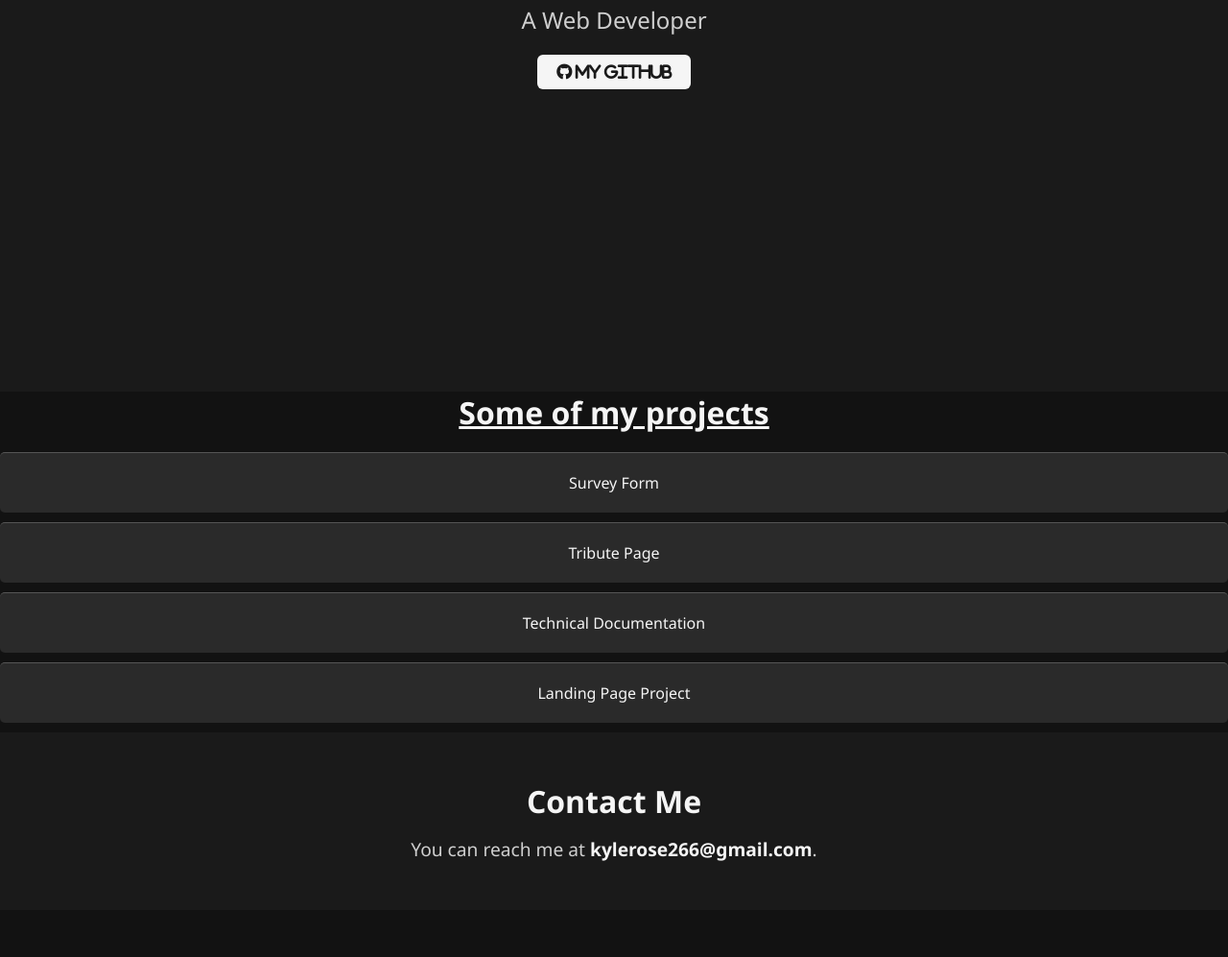
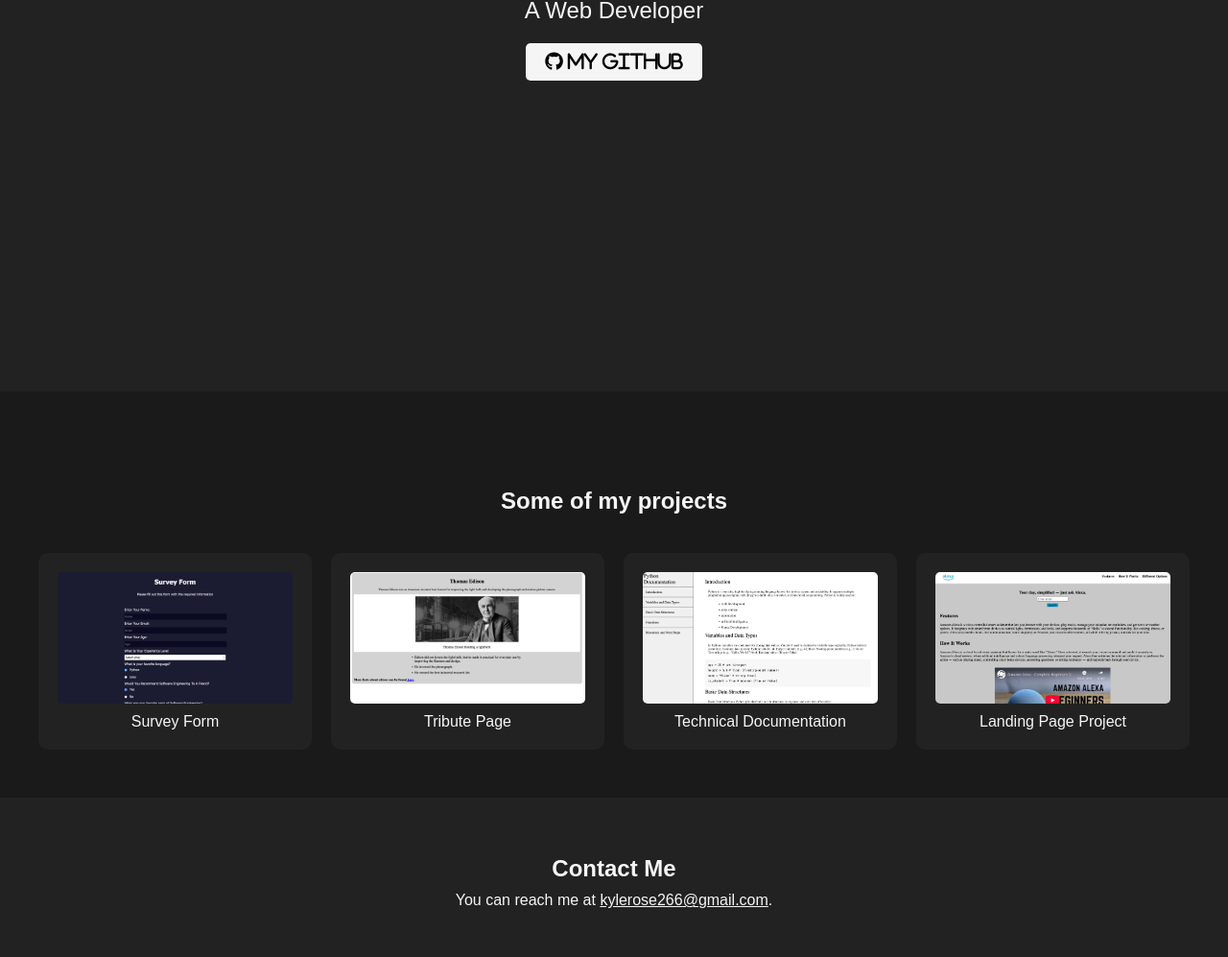
Before and after one commit to Kyle-Rose/ResponsiveWebDesign, a plain HTML site: page Section Five/Portfolio/index.html in a window 1280 px wide. Shown: the part 392-1389 px from the top of the page at 96% size. Before the commit the page ends 1340 px from the top, so only its background shows below. Drawn offline with Linux system fonts and the light colour scheme.

Commit message:
Initial Commit

```diff
--- a/Section Five/Portfolio/index.html
+++ b/Section Five/Portfolio/index.html
@@ -25,10 +25,22 @@
   <section id="projects">
     <h1>Some of my projects</h1>
     <div class="projects-grid">
-      <a href="https://raw.githack.com/Kyle-Rose/ResponsiveWebDesign/main/Section%20One/SurveyProject/index.html" class="project-tile" logo="github">Survey Form</a>
-      <a href="https://raw.githack.com/Kyle-Rose/ResponsiveWebDesign/main/Section%20Two/TributeProject/index.html" class="project-tile">Tribute Page</a>
-      <a href="https://raw.githack.com/Kyle-Rose/ResponsiveWebDesign/main/Section%20Three/TechnicalDocumentationPage/index.html" class="project-tile">Technical Documentation</a>
-      <a href="https://raw.githack.com/Kyle-Rose/ResponsiveWebDesign/main/Section%20Four/LandingPageProject/index.html" class="project-tile">Landing Page Project</a>
+      <a class="project-tile" href="https://raw.githack.com/Kyle-Rose/ResponsiveWebDesign/main/Section%20One/SurveyProject/index.html">
+        <img src="./Survey.png" alt="Survey Form">
+        <p>Survey Form</p>
+      </a>
+      <a class="project-tile" href="https://raw.githack.com/Kyle-Rose/ResponsiveWebDesign/main/Section%20Two/TributeProject/index.html">
+        <img src="./Tribute.png" alt="Tribute Page">
+        <p>Tribute Page</p>
+      </a>
+      <a class="project-tile" href="https://raw.githack.com/Kyle-Rose/ResponsiveWebDesign/main/Section%20Three/TechnicalDocumentationPage/index.html">
+        <img src="./Technical.png" alt="Technical Documentation">
+        <p>Technical Documentation</p>
+      </a>
+      <a class="project-tile" href="https://raw.githack.com/Kyle-Rose/ResponsiveWebDesign/main/Section%20Four/LandingPageProject/index.html">
+        <img src="./Product.png" alt="Landing Page Project">
+        <p>Landing Page Project</p>
+      </a>
     </div>
   </section>
 
@@ -36,7 +48,5 @@
     <h2>Contact Me</h2>
     <p>You can reach me at <a href="mailto:kylerose266@gmail.com">kylerose266@gmail.com</a>.</p>
   </section>
-  <a href="https://github.com/Kyle-Rose" id="profile-link" target="_blank">
-</a>
 </body>
 </html>
--- a/Section Five/Portfolio/styles.css
+++ b/Section Five/Portfolio/styles.css
@@ -6,9 +6,8 @@
 
 body, html {
   width: 100%;
-  height: 100%;
-  font-family: 'Segoe UI', Tahoma, Geneva, Verdana, sans-serif;
-  background-color: #121212;
+  font-family: Arial, sans-serif;
+  background-color: #111;
   color: #f5f5f5;
 }
 
@@ -16,12 +15,14 @@ nav {
   position: fixed;
   top: 0;
   left: 0;
+  width: 100%;
+  height: 70px;
+  display: flex;
+  align-items: center;
+  padding: 0 20px;
   background-color: #1f1f1f;
-  width: 100%;
-  display: flex;
-  padding: 0 20px;
-  box-sizing: border-box;
   box-shadow: 0 2px 6px rgba(0,0,0,0.5);
+  z-index: 100;
 }
 
 #navbar ul {
@@ -36,138 +37,126 @@ nav {
   color: #f5f5f5;
   font-weight: bold;
   padding: 10px 15px;
+  display: flex;
+  align-items: center;
   transition: background-color 0.3s ease, color 0.3s ease;
 }
 
 #navbar a:hover {
-  background-color: #e0e0e0;
-  color: #1f1f1f;
+  background-color: #333;
+  color: #fff;
   border-radius: 5px;
 }
 
 #welcome-section {
-  background-color: #1a1a1a;
+  background-color: #222;
   height: 100vh;
   display: flex;
   flex-direction: column;
   justify-content: center;
   align-items: center;
   text-align: center;
+  padding: 0 20px;
 }
 
 #welcome-section h1 {
-  font-size: 3em;
-  color: #f5f5f5;
-  margin-bottom: 15px;
+  font-size: 3rem;
+  margin-bottom: 10px;
 }
 
 #welcome-section p {
-  font-size: 1.5em;
-  color: #cfcfcf;
+  font-size: 1.5rem;
   margin-bottom: 20px;
 }
 
-#welcome-section a#profile-link {
+#profile-link {
+  font-size: 1.2rem;
+  background: #f5f5f5;
+  color: black;
   text-decoration: none;
-  color: #1a1a1a;
-  background-color: #f5f5f5;
   padding: 10px 20px;
-  border-radius: 6px;
-  font-weight: bold;
-  transition: transform 0.2s ease, background-color 0.3s ease;
+  border-radius: 5px;
+  transition: background-color 0.3s ease, color 0.3s ease;
 }
 
-#welcome-section a#profile-link:hover {
-  background-color: #e0e0e0;
-  transform: scale(1.05);
+#profile-link:hover {
+  background-color: #d5d5d5;
+  color: #111;
 }
 
-.projects-grid a {
-  display: block;
-  padding: 20px;
-  background-color: #2a2a2a;
-  color: #f5f5f5;
+#projects {
+  padding: 100px 20px 50px;
+  background-color: #1a1a1a;
   text-align: center;
-  border-top: 1px solid #555;
-  text-decoration: none;
-  margin-bottom: 10px;
-  border-radius: 5px;
-  transition: transform 0.2s ease, background-color 0.3s ease;
-}
-
-.projects-grid a:hover {
-  background-color: #e0e0e0;
-  color: #1a1a1a;
-  transform: scale(1.05);
 }
 
 #projects h1 {
-  font-size: 2em;
+  margin-bottom: 40px;
+  text-decoration: none;
+}
+
+.projects-grid {
+  display: grid;
+  grid-template-columns: repeat(auto-fit, minmax(250px, 1fr));
+  gap: 20px;
+  padding: 0 20px;
+}
+
+.project-tile {
+  background-color: #222;
+  color: #f5f5f5;
+  text-align: center;
+  padding: 20px;
+  border-radius: 10px;
+  text-decoration: none;
   display: flex;
+  flex-direction: column;
   justify-content: center;
-  text-decoration: underline;
-  color: #f5f5f5;
-  margin-bottom: 20px;
+  align-items: center;
+  transition: transform 0.3s, background-color 0.3s;
+}
+
+.project-tile img {
+  max-width: 100%;
+  border-radius: 5px;
+  margin-bottom: 10px;
+}
+
+.project-tile:hover {
+  background-color: #333;
+  transform: translateY(-5px);
 }
 
 #contact {
-  background-color: #1a1a1a;
+  display: flex;
+  flex-direction: column;
+  background-color: #222;
   padding: 50px 20px;
   text-align: center;
 }
 
-#contact h2 {
-  font-size: 2em;
-  color: #f5f5f5;
-  margin-bottom: 15px;
-}
-
-#contact p {
-  font-size: 1.2em;
-  color: #cfcfcf;
+#contact h2{
+    padding: 10px;
 }
 
 #contact a {
   color: #f5f5f5;
-  text-decoration: none;
-  font-weight: bold;
-  transition: color 0.3s ease;
-}
-
-#contact a:hover {
-  color: #e0e0e0;
+  text-decoration: underline;
 }
 
 @media (max-width: 768px) {
+  nav {
+    height: auto;
+    padding: 10px 20px;
+  }
+
   #navbar ul {
     flex-direction: column;
     gap: 10px;
     margin-left: 0;
-    padding: 10px 0;
-    background-color: #1f1f1f;
   }
 
-  nav {
-    padding: 0 10px;
-  }
-
-  .projects-grid a {
-    padding: 15px;
-  }
-
-  #welcome-section h1 {
-    font-size: 2em;
-  }
-
-  #welcome-section p {
-    font-size: 1.2em;
-  }
-
-  #projects h1 {
-    font-size: 1.5em;
-  }
-
-  #contact h2 {
-    font-size: 1.5em;
+  #projects {
+    padding-top: 120px;
   }
 }
```
Also changed, not shown: Section Five/Portfolio/Product.png (added), Section Five/Portfolio/Survey.png (added), Section Five/Portfolio/Technical.png (added), Section Five/Portfolio/Tribute.png (added).
